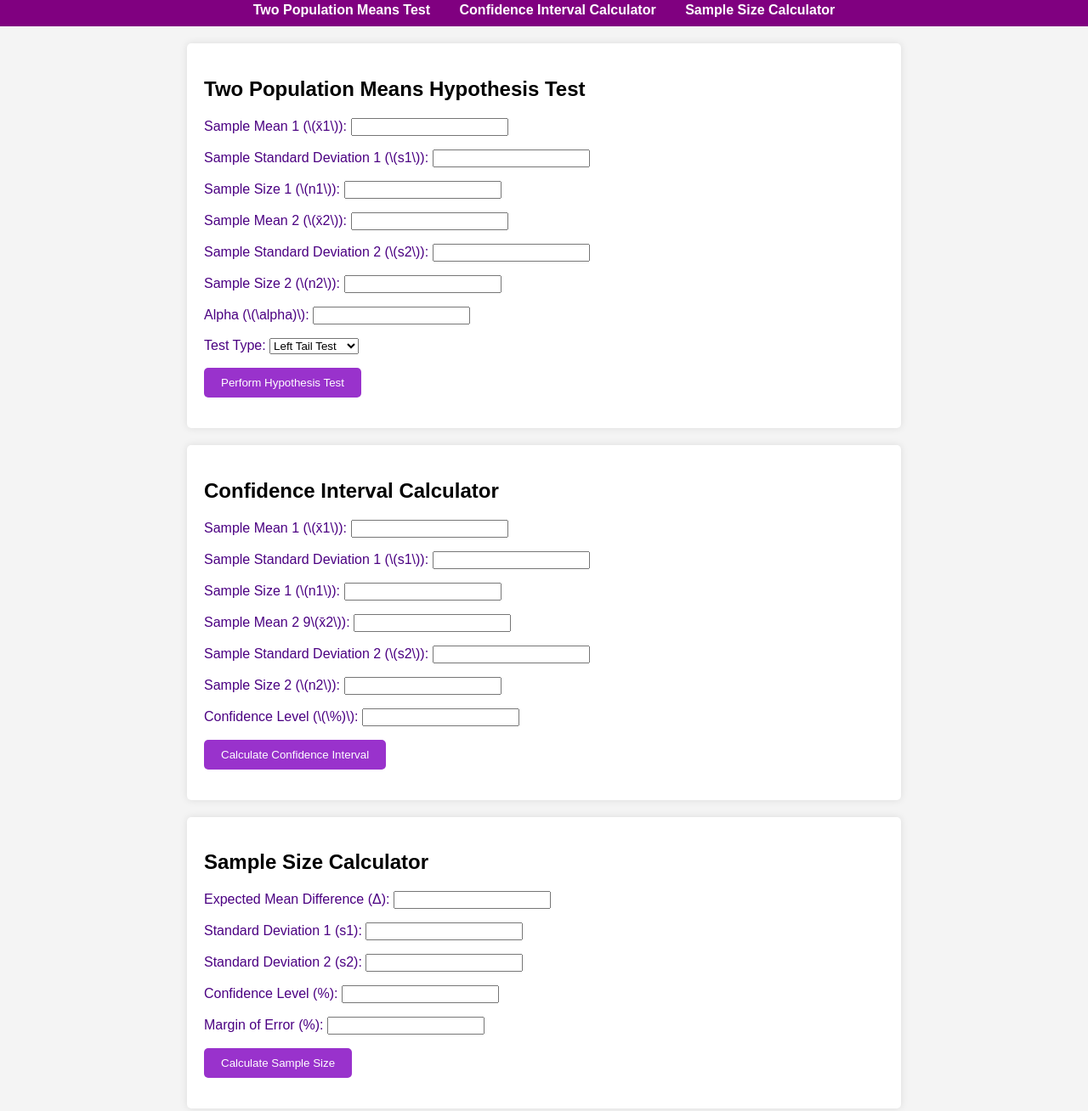
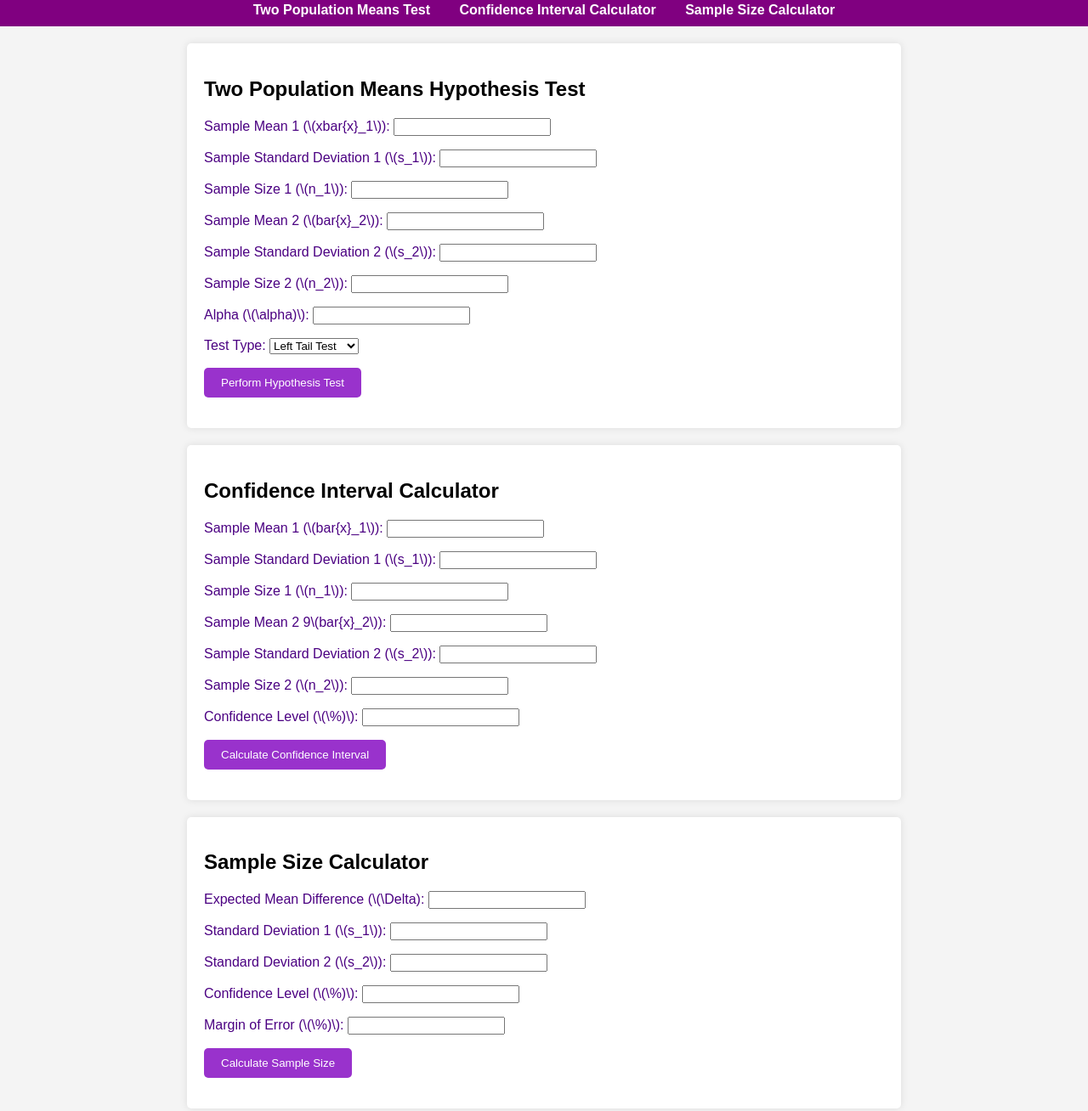
Before and after one commit to Asma-Alayeb/Hypothesis-Testing-for-Two-Population-Means, a plain HTML site: page index.html in a window 1280 px wide. Shown: the part 107-1415 px from the top of the page at 85% size. Drawn offline with Linux system fonts and the light colour scheme.

Commit message:
Update index.html

```diff
--- a/index.html
+++ b/index.html
@@ -73,12 +73,12 @@
 <section id="twoMeansTest" class="calculator">
     <h2>Two Population Means Hypothesis Test</h2>
     <form id="twoMeansForm">
-        <p>Sample Mean 1 (\(x̄1\)): <input type="text" id="mean1" required></p>
-        <p>Sample Standard Deviation 1 (\(s1\)): <input type="text" id="stddev1" required></p>
-        <p>Sample Size 1 (\(n1\)): <input type="text" id="n1" required></p>
-        <p>Sample Mean 2 (\(x̄2\)): <input type="text" id="mean2" required></p>
-        <p>Sample Standard Deviation 2 (\(s2\)): <input type="text" id="stddev2" required></p>
-        <p>Sample Size 2 (\(n2\)): <input type="text" id="n2" required></p>
+        <p>Sample Mean 1 (\(xbar{x}_1\)): <input type="text" id="mean1" required></p>
+        <p>Sample Standard Deviation 1 (\(s_1\)): <input type="text" id="stddev1" required></p>
+        <p>Sample Size 1 (\(n_1\)): <input type="text" id="n1" required></p>
+        <p>Sample Mean 2 (\(bar{x}_2\)): <input type="text" id="mean2" required></p>
+        <p>Sample Standard Deviation 2 (\(s_2\)): <input type="text" id="stddev2" required></p>
+        <p>Sample Size 2 (\(n_2\)): <input type="text" id="n2" required></p>
         <p>Alpha (\(\alpha)\): <input type="text" id="alpha" required></p>
         <p>Test Type:
             <select id="test_type" required>
@@ -98,12 +98,12 @@
 <section id="confidenceInterval" class="calculator">
     <h2>Confidence Interval Calculator</h2>
     <form id="confidenceIntervalForm">
-        <p>Sample Mean 1 (\(x̄1\)): <input type="text" id="ci_mean1" required></p>
-        <p>Sample Standard Deviation 1 (\(s1\)): <input type="text" id="ci_stddev1" required></p>
-        <p>Sample Size 1 (\(n1\)): <input type="text" id="ci_n1" required></p>
-        <p>Sample Mean 2 9\(x̄2\)): <input type="text" id="ci_mean2" required></p>
-        <p>Sample Standard Deviation 2 (\(s2\)): <input type="text" id="ci_stddev2" required></p>
-        <p>Sample Size 2 (\(n2\)): <input type="text" id="ci_n2" required></p>
+        <p>Sample Mean 1 (\(bar{x}_1\)): <input type="text" id="ci_mean1" required></p>
+        <p>Sample Standard Deviation 1 (\(s_1\)): <input type="text" id="ci_stddev1" required></p>
+        <p>Sample Size 1 (\(n_1\)): <input type="text" id="ci_n1" required></p>
+        <p>Sample Mean 2 9\(bar{x}_2\)): <input type="text" id="ci_mean2" required></p>
+        <p>Sample Standard Deviation 2 (\(s_2\)): <input type="text" id="ci_stddev2" required></p>
+        <p>Sample Size 2 (\(n_2\)): <input type="text" id="ci_n2" required></p>
         <p>Confidence Level (\(\%)\): <input type="text" id="ci_confidence_level" required></p>
         <button type="button" onclick="calculateConfidenceInterval()">Calculate Confidence Interval</button>
     </form>
@@ -115,11 +115,11 @@
 <section id="sampleSizeCalculator" class="calculator">
     <h2>Sample Size Calculator</h2>
     <form id="sampleSizeForm">
-        <p>Expected Mean Difference (Δ): <input type="text" id="ss_mean_diff" required></p>
-        <p>Standard Deviation 1 (s1): <input type="text" id="ss_stddev1" required></p>
-        <p>Standard Deviation 2 (s2): <input type="text" id="ss_stddev2" required></p>
-        <p>Confidence Level (%): <input type="text" id="ss_confidence_level" required></p>
-        <p>Margin of Error (%): <input type="text" id="ss_margin_error" required></p>
+        <p>Expected Mean Difference (\(\Delta): <input type="text" id="ss_mean_diff" required></p>
+        <p>Standard Deviation 1 (\(s_1\)): <input type="text" id="ss_stddev1" required></p>
+        <p>Standard Deviation 2 (\(s_2\)): <input type="text" id="ss_stddev2" required></p>
+        <p>Confidence Level (\(\%)\): <input type="text" id="ss_confidence_level" required></p>
+        <p>Margin of Error (\(\%)\): <input type="text" id="ss_margin_error" required></p>
         <p><button type="button" onclick="calculateSampleSize()">Calculate Sample Size</button></p>
     </form>
 
```
